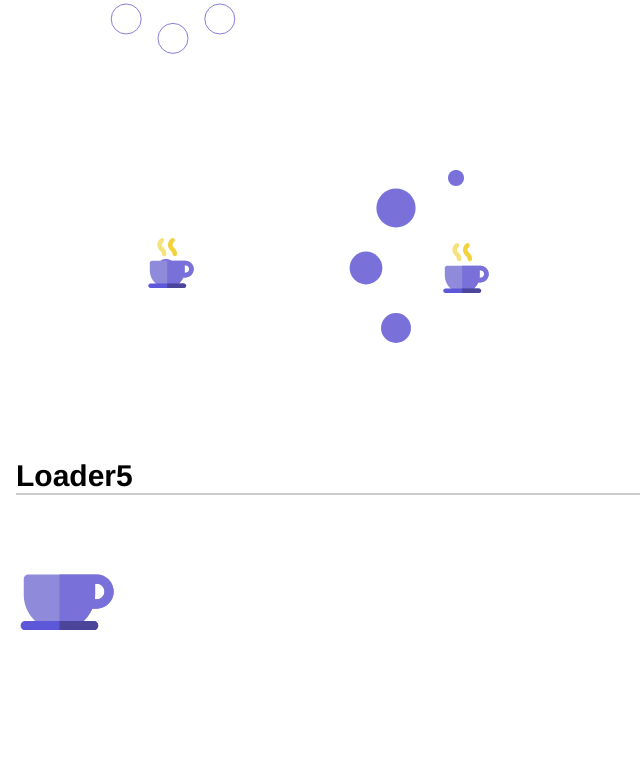
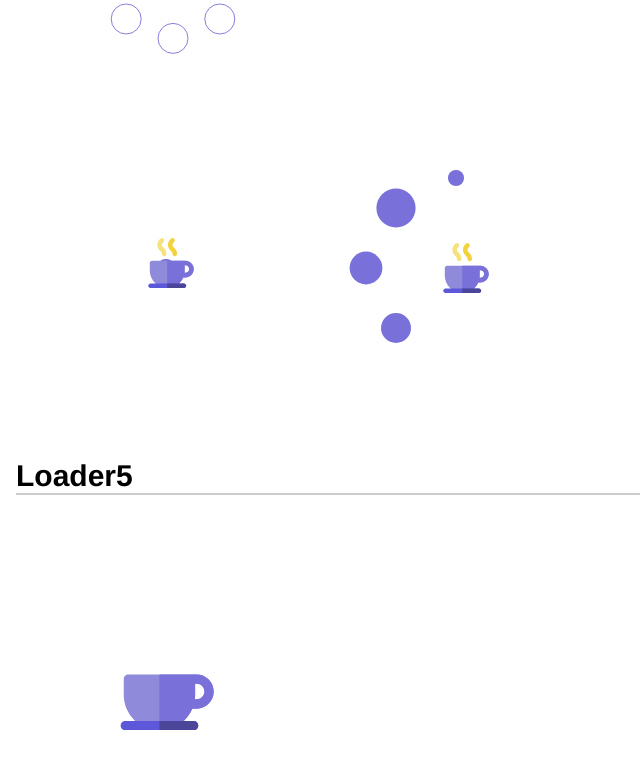
Before and after one commit to chicasprogramando/coffeemap, a Vue app: page /storybook in a window 1280 px wide. Shown: the part 6103-6871 px from the top of the page, without its empty margins (0-640 px from the left). Before the commit the page ends 6739 px from the top, so only its background shows below. Built offline with nearby package versions, Linux system fonts and the light colour scheme.

Commit message:
Loader5-page

```diff
--- a/src/components/Loader/Loader5.vue
+++ b/src/components/Loader/Loader5.vue
@@ -1,4 +1,5 @@
 <template>
+  <div :class="$style.wrap">
    <div :class="$style.aligner">
         <div :class="$style.coffee_container">
           <div :class="$style.steam_container">
@@ -95,7 +96,7 @@
           </div>
         </div><!-- end coffee_container -->
       </div> <!-- end aligner -->
-
+     </div>
 
 
 
@@ -107,9 +108,18 @@ export default {
 </script>
 
 <style module>
+.wrap{
+    width:300px;
+    height:300px;
+
+}
 .aligner {
   height: 100%;
-  width: 100%; }
+  width: 100%;
+  display: flex;
+  flex-direction: row;
+  align-items: center;
+  justify-content: center; }
 
 .steam_container {
   width: 60px;
--- a/src/pages/Loader/Loader.vue
+++ b/src/pages/Loader/Loader.vue
@@ -1,21 +1,21 @@
 <template>
-  <div :class="$style.loader2"><Loader2/></div>
+  <div :class="$style.loader5"><Loader5/></div>
 
 
 </template>
 <script>
-import Loader2 from '../../components/Loader/Loader2.vue'
+import Loader5 from '../../components/Loader/Loader5.vue'
 
 export default {
     name:'Loader',
     components: {
-        Loader2,
+        Loader5,
     }
 
 }
 </script>
 <style module>
-.loader2{
+.loader5{
     width:100%;
     height:100%;
     display:flex;
--- a/src/pages/VisualIntroStep2/VisualIntroStep2.vue
+++ b/src/pages/VisualIntroStep2/VisualIntroStep2.vue
@@ -39,7 +39,7 @@ export default {
   methods: {
     handleClick() {
       this.$router.push("/loader");
-      setTimeout(()=>{this.$router.push("/map")},2000);
+      setTimeout(()=>{this.$router.push("/map")},1500);
 
     },
     handleClickFilter(filter) {
```
